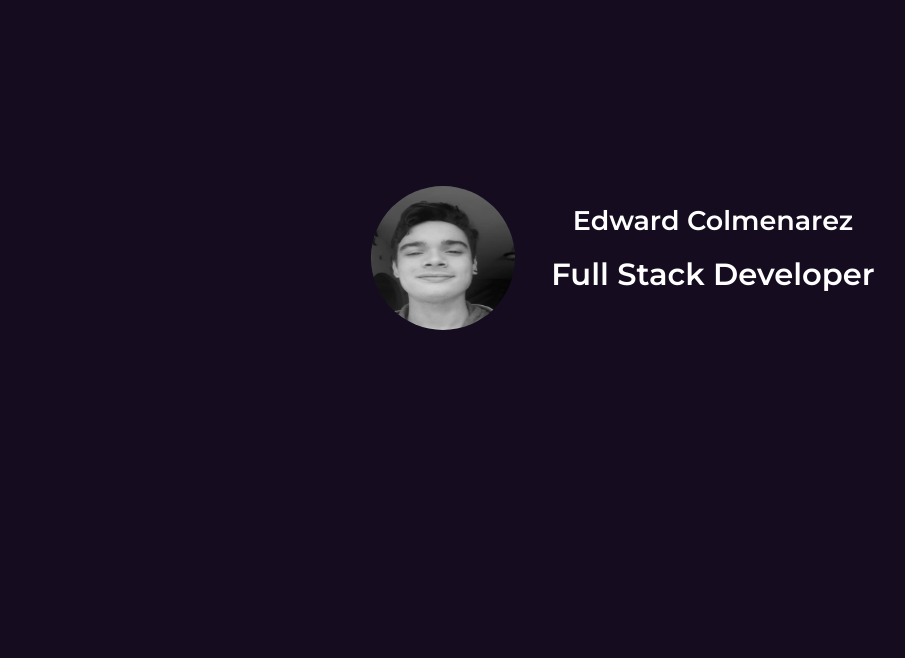
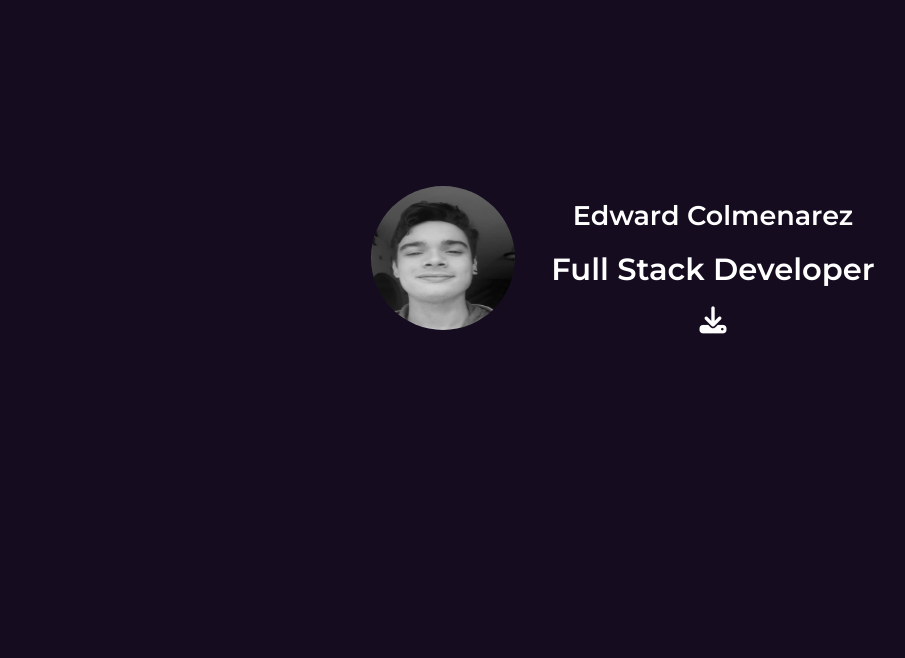
Before and after one commit to Ewasuu/edward-colmenarez, a plain HTML site: page index.html in a window 1280 px wide. Shown: the part 142-800 px from the top of the page, without its empty margins (35-940 px from the left). Drawn offline with Linux system fonts and the light colour scheme.

Commit message:
crv download btn added

```diff
--- a/index.html
+++ b/index.html
@@ -38,6 +38,7 @@
                     <div>
                         <h2 class="name" >Edward Colmenarez</h2>
                         <h1 class="profile__tittle" >Full Stack Developer</h1>
+                        <a class="download" href="./edward-curriculum.pdf" download="edward-curriculum" title="Curriculum-edward"><button  ><i class="fa-solid fa-download"></i></button></a>
                     </div>
                 </div>
             </div>
--- a/src/index.js
+++ b/src/index.js
@@ -1,5 +1,4 @@
 const loader = document.querySelector('.loader')
-console.log('hola')
 window.onload = function(){
     loader.style.display = 'none'
 }
--- a/styles/styles.css
+++ b/styles/styles.css
@@ -127,11 +127,43 @@ a{
     font-size: 1.5rem;
 }
 
+.header__inside-container{
+    display: flex;
+    flex-direction: column;
+    justify-content: center;
+    align-items: center;
+}
+
+.header__inside-container > div {
+    display: flex;
+    flex-direction: column;
+    align-items: center;
+}
+
 .profile__tittle{
     margin-top: 1rem;
     font-size: 3rem;
     text-align: center;
     font-weight: 600;
+}
+.download{
+    margin-top: 1rem;
+}
+.download > button{
+    font-family: FontAwesome;
+    font-size: 1.5rem;
+    font-style: normal;
+    background-color: transparent;
+    border: none;
+    color: var(--white);
+    cursor: pointer;
+    transition-duration: .6s;
+}
+.download > button:hover{
+    color: var(--loader-purple);
+}
+.download > button > i{
+    font-style: normal;
 }
 /* Who am i? */
 .section,
@@ -236,7 +268,7 @@ a{
     transition-duration: .8s;
 }
 .footer > div > a > i:hover{
-    color: var(--purple);
+    color: var(--loader-purple);
 }
 
 @media screen and (min-width: 340px ) {
@@ -288,6 +320,7 @@ a{
     }
     .header__inside-container{
         display: flex;
+        flex-direction: initial;
     }
     .header__inside-container > div{
         margin-left: 2rem;
```
Also changed, not shown: 1 other file.
